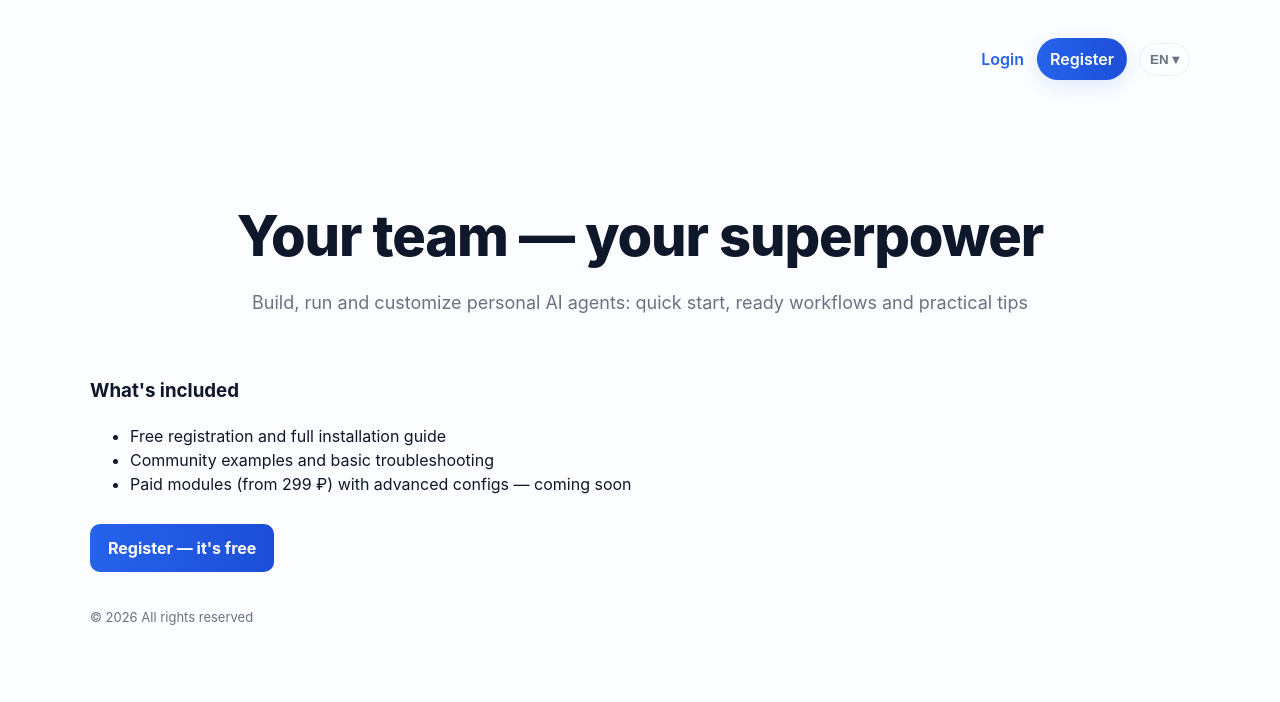
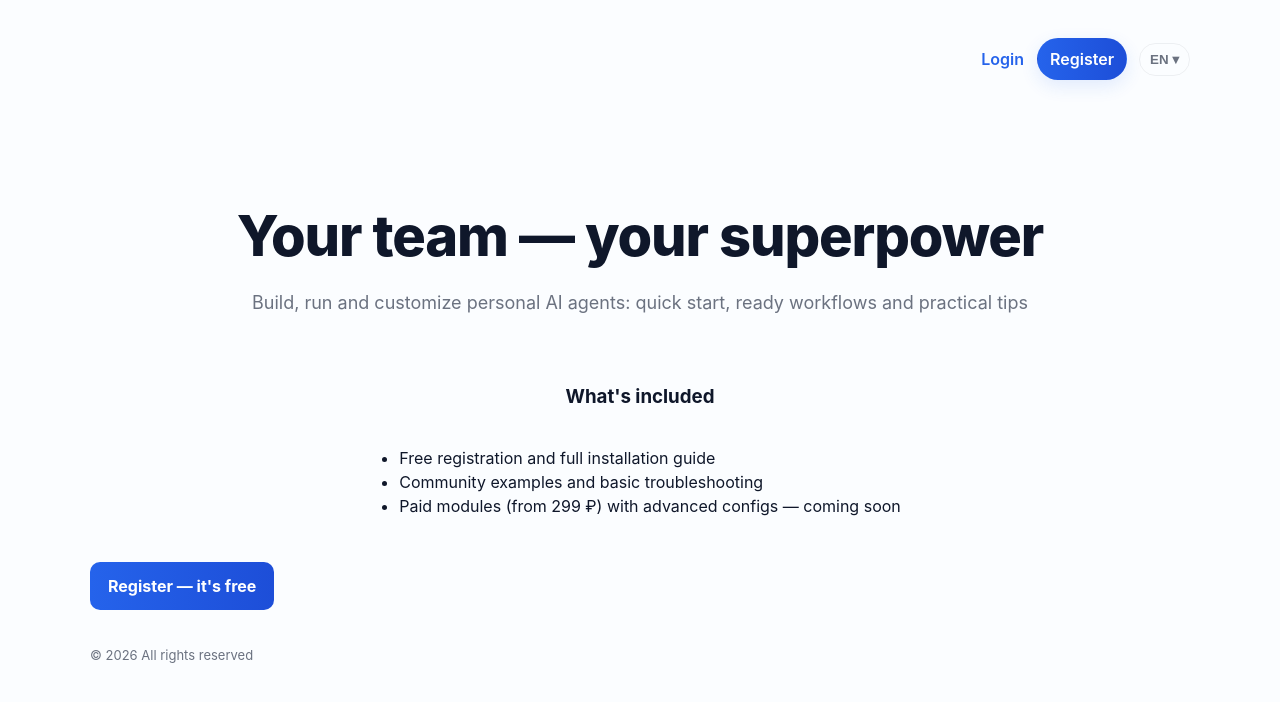
Before and after one commit to novaaurelis/nova-ai-agents-site-backup, a Next.js app: page /en in a window 1280 px wide. Shown: the top 702 px of the page. Built offline with nearby package versions, Linux system fonts and the light colour scheme.

Commit message:
style: center 'what' section and keep list items left-aligned

```diff
--- a/styles/globals.css
+++ b/styles/globals.css
@@ -52,7 +52,11 @@ main.container{background:transparent;padding-top:36px;padding-bottom:60px}
 .features{display:flex;gap:20px;flex-wrap:wrap;margin-top:22px}
 .features ul{list-style:none;padding:0;margin:0}
 .features li{background:var(--surface);border:1px solid rgba(15,23,42,0.04);padding:12px 14px;border-radius:10px;min-width:180px}
-.what h3{margin-top:22px}
+
+/* center the 'what' section and keep list items left-aligned inside */
+.what{text-align:center;margin-top:28px}
+.what h3{margin-top:0}
+.what ul{display:inline-block;text-align:left;padding-left:20px}
 .muted{color:var(--muted);margin-top:24px;font-size:13px}
 
 /* Buttons */
```
